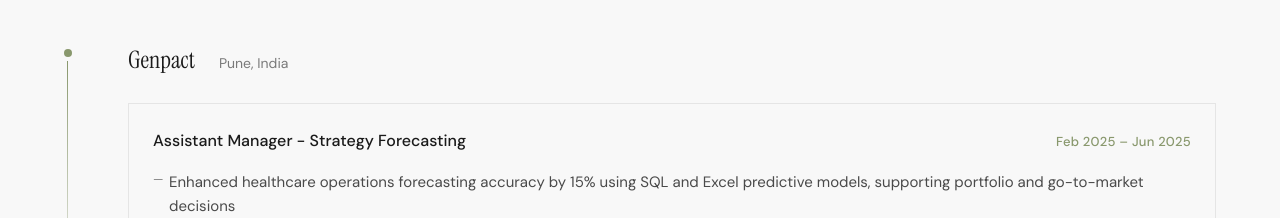
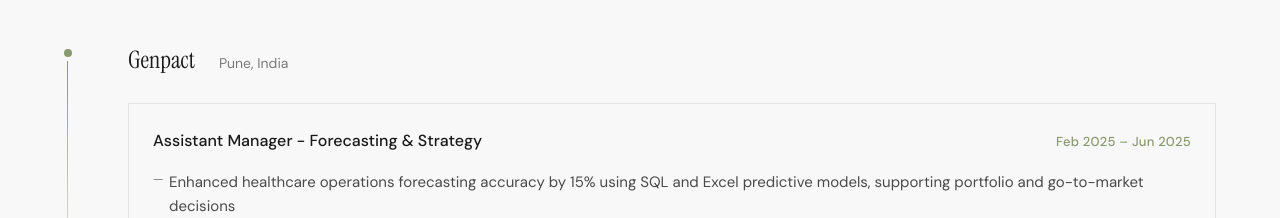
Before and after one commit to snehachauhanduke/snehachauhanduke.github.io, a React (Vite) app: page / in a window 1280 px wide. Shown: the part 1180-1398 px from the top of the page. Built offline with nearby package versions, Linux system fonts and the light colour scheme.

Commit message:
Job title update

```diff
--- a/src/components/Experience.tsx
+++ b/src/components/Experience.tsx
@@ -17,7 +17,7 @@ const Experience = () => {
       location: 'Pune, India',
       roles: [
         {
-          title: 'Assistant Manager - Strategy Forecasting',
+          title: 'Assistant Manager - Forecasting & Strategy',
           period: 'Feb 2025 – Jun 2025',
           highlights: [
             'Enhanced healthcare operations forecasting accuracy by 15% using SQL and Excel predictive models, supporting portfolio and go-to-market decisions',
```
